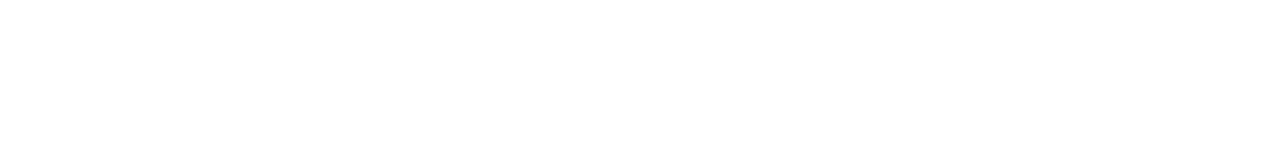
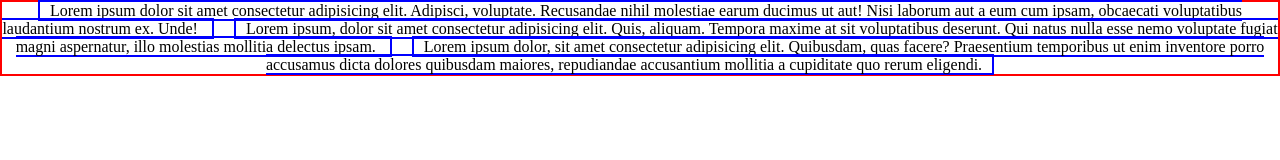
Before and after one commit to mimakii/display-inline, a plain HTML site: page index.html in a window 1280 px wide. Drawn offline with Linux system fonts and the light colour scheme.

Commit message:
Atividade finalizada

```diff
--- a/index.html
+++ b/index.html
@@ -4,10 +4,22 @@
     <meta charset="UTF-8">
     <meta http-equiv="X-UA-Compatible" content="IE=edge">
     <meta name="viewport" content="width=device-width, initial-scale=1.0">
+    <link rel="stylesheet" href="style.css">
     <title>Display Inline</title>
 </head>
 <body>
+    <main>
+        <div>
+            Lorem ipsum dolor sit amet consectetur adipisicing elit. Adipisci, voluptate. Recusandae nihil molestiae earum ducimus ut aut! Nisi laborum aut a eum cum ipsam, obcaecati voluptatibus laudantium nostrum ex. Unde!
+        </div>
 
+        <div>
+            Lorem ipsum, dolor sit amet consectetur adipisicing elit. Quis, aliquam. Tempora maxime at sit voluptatibus deserunt. Qui natus nulla esse nemo voluptate fugiat magni aspernatur, illo molestias mollitia delectus ipsam.
+        </div>
 
+        <div>
+            Lorem ipsum dolor, sit amet consectetur adipisicing elit. Quibusdam, quas facere? Praesentium temporibus ut enim inventore porro accusamus dicta dolores quibusdam maiores, repudiandae accusantium mollitia a cupiditate quo rerum eligendi.
+        </div>
+    </main>
 </body>
 </html>
--- /dev/null
+++ b/style.css
@@ -0,0 +1,17 @@
+*{
+    margin: 0;
+    padding: 0;
+    box-sizing: border-box;
+}
+
+main{
+    border: 2px solid red;
+    text-align: center;
+}
+
+div{
+    border: 2px solid blue;
+    display: inline;
+    margin-right: 20px;
+    padding-inline: 10px;
+}
```
